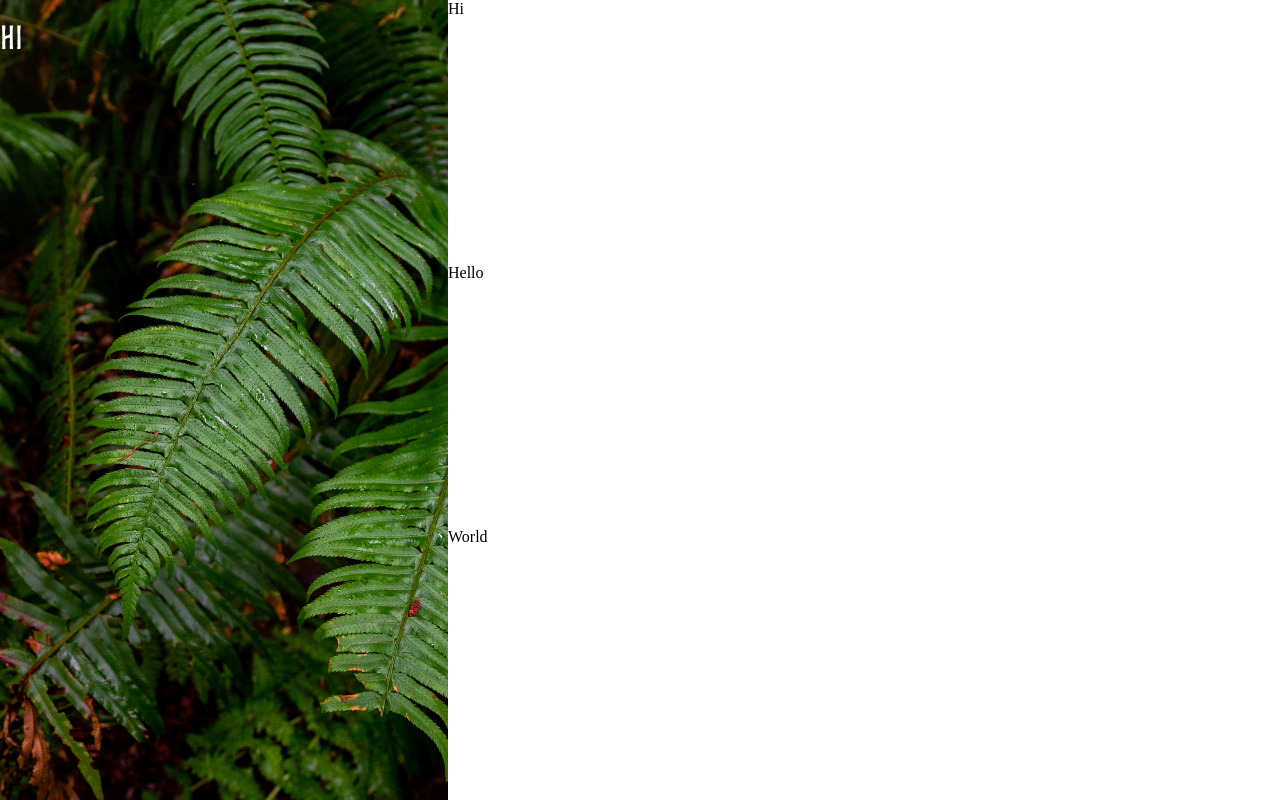
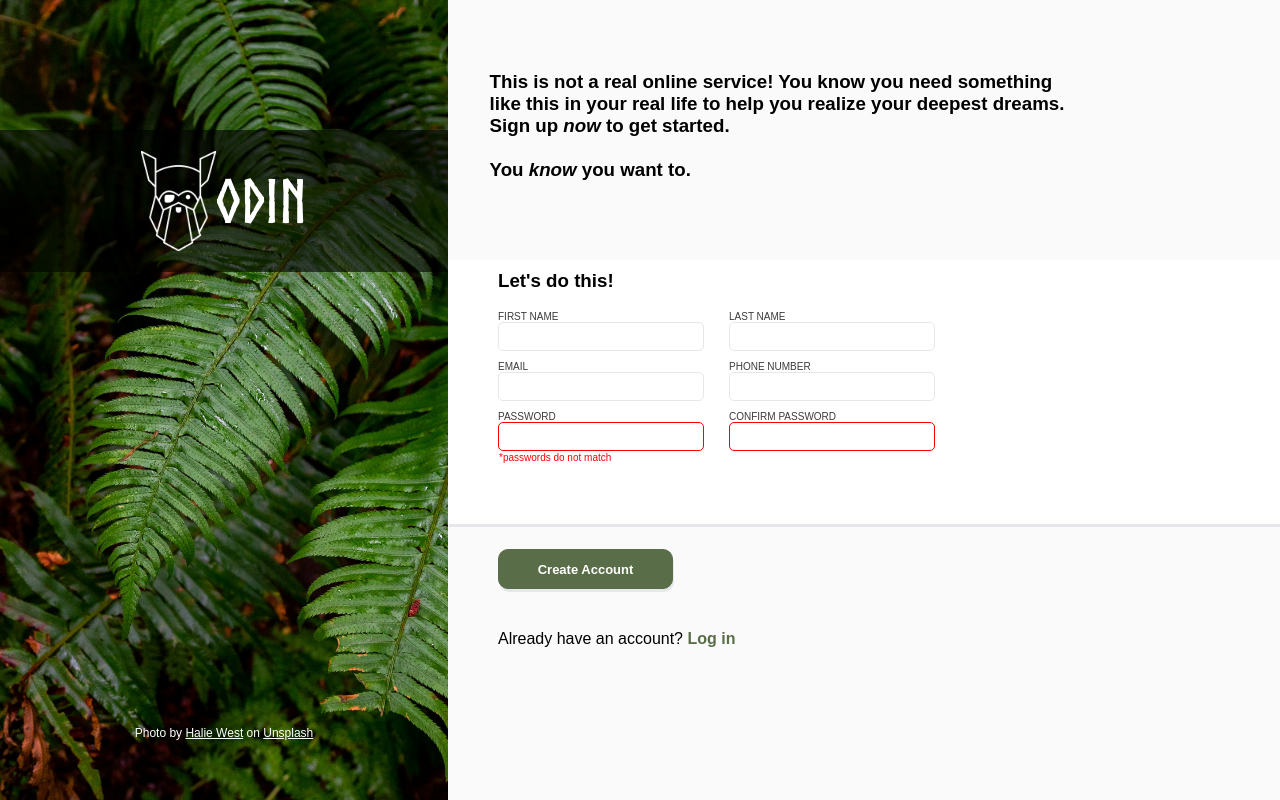
Before and after one commit to sjadrian/TOP-Project-Sign-up-Form, a plain HTML site: page index.html in a window 1280 px wide. Drawn offline with Linux system fonts and the light colour scheme.

Commit message:
finish the project

```diff
--- a/index.html
+++ b/index.html
@@ -8,18 +8,75 @@
     <body>
         <div class="main">
             <div class="left">
-                <h1>Hi</h1>
+                <div class="forImage">
+                    <div class="semi-transparent">
+                        <img src="images/odin-logo.png" alt="Odin Logo" height="100px">
+                        <h1>ODIN</h1>
+                    </div>
+
+                </div>
+
+                <div class="forFooter">
+                    <p class="p-footer">Photo by <a href="" class="a-footer">Halie West</a> on <a href="" class="a-footer">Unsplash</a></p>
+                </div>
             </div>
 
             <div class="right">
                 <div class="first">
-                    Hi
+                    <h3>
+                        This is not a real online service! You know you need something <br>
+                        like this in your real life to help you realize your deepest dreams. <br>
+                        Sign up <em>now</em> to get started.
+                        <br><br>
+                        You <em>know</em> you want to.
+                    </h3>
                 </div>
-                <div class="second">
-                    Hello
+
+                <form action="" method="get">
+                    <div class="second">
+                        <h3 style="margin-left: 50px;padding-top: 10px;"> Let's do this! </h3>
+                        <div class="form-main-div">
+                            <div class="form-divs">
+                                <div class="form-div">
+                                    <label for="firstName">FIRST NAME</label>
+                                    <input type="text" id="firstName" name="firstName">
+                                </div>
+                                <div class="form-div">
+                                    <label for="email">EMAIL</label>
+                                    <input type="email" id="email" name="email">
+                                </div>
+                                <div class="form-div">
+                                    <label for="password">PASSWORD</label>
+                                    <input type="password" id="password" name="password" required>
+                                    <p id="error"></p>
+                                </div>
+                            </div>
+                            <div class="form-divs">
+                                <div class="form-div">
+                                    <label for="lastName">LAST NAME</label>
+                                    <input type="text" id="lastName" name="lasttName">
+                                </div>
+                                <div class="form-div">
+                                    <label for="phone">PHONE NUMBER</label>
+                                    <input type="tel" id="phone" name="phone">
+                                </div>
+                                <div class="form-div">
+                                    <label for="confirmPassword">CONFIRM PASSWORD</label>
+                                    <input type="password" id="confirmPassword" name="confirmPassword" required>
+                                </div>
+                            </div>
+                        </div>
+                    </div>
+                <div class="third">
+                    <button type="submit" class="btn-green">
+                        Create Account
+                    </button>
                 </div>
-                <div class="third">
-                    World
+                </form>
+                <div class="hyperlink">
+                    <p>
+                        Already have an account? <a href="" class="login">Log in</a>
+                    </p>
                 </div>
             </div>
         </div>
--- a/main.js
+++ b/main.js
@@ -0,0 +1,53 @@
+document.addEventListener("DOMContentLoaded", function() {
+
+    let password = document.querySelector('#password').value;
+    let confirmPassword = document.querySelector('#confirmPassword').value;
+    let error = document.getElementById("error");
+
+    console.log(password);
+    console.log(confirmPassword);
+
+    if (password == "" && confirmPassword == "") {
+        error.innerHTML ="*passwords do not match";
+        console.log("initial load");
+    }
+
+    const passwordInput = document.getElementById('password');
+    const confPasswordInput = document.getElementById('confirmPassword');
+
+    passwordInput.addEventListener('input', function() {
+
+        let password = document.querySelector('#password').value;
+        let confirmPassword = document.querySelector('#confirmPassword').value;
+
+
+        console.log(password);
+        console.log(confirmPassword);
+
+        if (password == confirmPassword) {
+            error.innerHTML = "";
+            console.log("match");
+        } else {
+            error.innerHTML ="*passwords do not match";
+        }
+        console.log("hi");
+    });
+
+    confPasswordInput.addEventListener('input', function() {
+
+        let password = document.querySelector('#password').value;
+        let confirmPassword = document.querySelector('#confirmPassword').value;
+
+
+        console.log(password);
+        console.log(confirmPassword);
+
+        if (password == confirmPassword) {
+            error.innerHTML = "";
+            console.log("match");
+        } else {
+            error.innerHTML ="*passwords do not match";
+        }
+        console.log("hi");
+    });
+})
--- a/style.css
+++ b/style.css
@@ -6,6 +6,7 @@
 body {
     margin: 0;
     padding: 0;
+    font-family: sans-serif;
 }
 
 .main {
@@ -21,23 +22,139 @@ body {
     background-repeat: no-repeat;
     background-size: cover;
     color: white;
-    font-family: norse-bold, sans-serif;
+    /* font-family: norse-bold, sans-serif; */
+    display: flex;
+    flex-direction: column;
 }
 
 
 .right {
     display: flex;
     flex-direction: column;
+    background-color: #fafafa;
+    width: 65vw;
 }
 
 .first {
-    height: 33vh;
+    height: 25vh;
+    display: flex;
+    justify-content: flex-start;
+    align-items: flex-end;
+    margin-left: 5%;
+    margin-bottom: 5%;
 }
 
 .second {
     height: 33vh;
+    background-color: white;
+    align-items: center;
+    box-shadow: 1px 3px #E5E7EB;
+}
+
+
+.form-main-div{
+    display: flex;
+    flex-direction: row;
+    margin-left: 50px;
+    width: 60%;
+    /* background-color: aqua; */
+
+}
+
+.form-div {
+    display: flex;
+    flex-direction: column;
+    margin-bottom: 10px;
+    margin-right: 25px;
+}
+
+input {
+    width: 200px;
+    border: 1px solid #E5E7EB;
+    height: 25px;
+    border-radius: 5px;
+}
+
+input:focus {
+    border: 3px solid blue;
+}
+
+input:invalid {
+    border: 1px solid red;
+}
+
+label {
+    font-size: 10px;
+    color: #3b3b3c;
+}
+
+#error {
+    color: red;
+    font-size: 10px;
+    margin: 1px;
+}
+
+.btn-green {
+    background-color: #596D48;
+    color: white;
+    border: 1px solid #596D48;
+    border-radius: 10px;
+    height: 40px;
+    width: 175px;
+    font-weight: bolder;
+    font-size: small;
+    box-shadow: 1px 3px #E5E7EB;
 }
 
 .third {
-    height: 33vh;
+    margin-left: 50px;
+    margin-top: 25px;
 }
+
+.hyperlink {
+    margin-left: 50px;
+    margin-top: 25px;
+}
+
+.login {
+    color: #596D48;
+    text-decoration: none;
+    font-weight: bold;
+}
+
+.a-footer {
+    color: white;
+}
+
+.p-footer{
+    font-size: 12px;
+    text-align: center;
+}
+
+.forImage {
+    height: 34vh;
+    display: flex;
+    align-items: flex-end;
+
+}
+
+.forFooter {
+    height: 60vh;
+    display: flex;
+    align-items: flex-end;
+    width: 35vh;
+    width: 100%;
+    justify-content: center;
+}
+
+
+.semi-transparent {
+    display: flex;
+    flex-direction: row;
+    width: 100%;
+    justify-content: center;
+    background-color: rgba(0, 0  ,0, 0.6);
+    align-items: center;
+    font-family: norse-bold;
+    font-size: 30px;
+}
```
